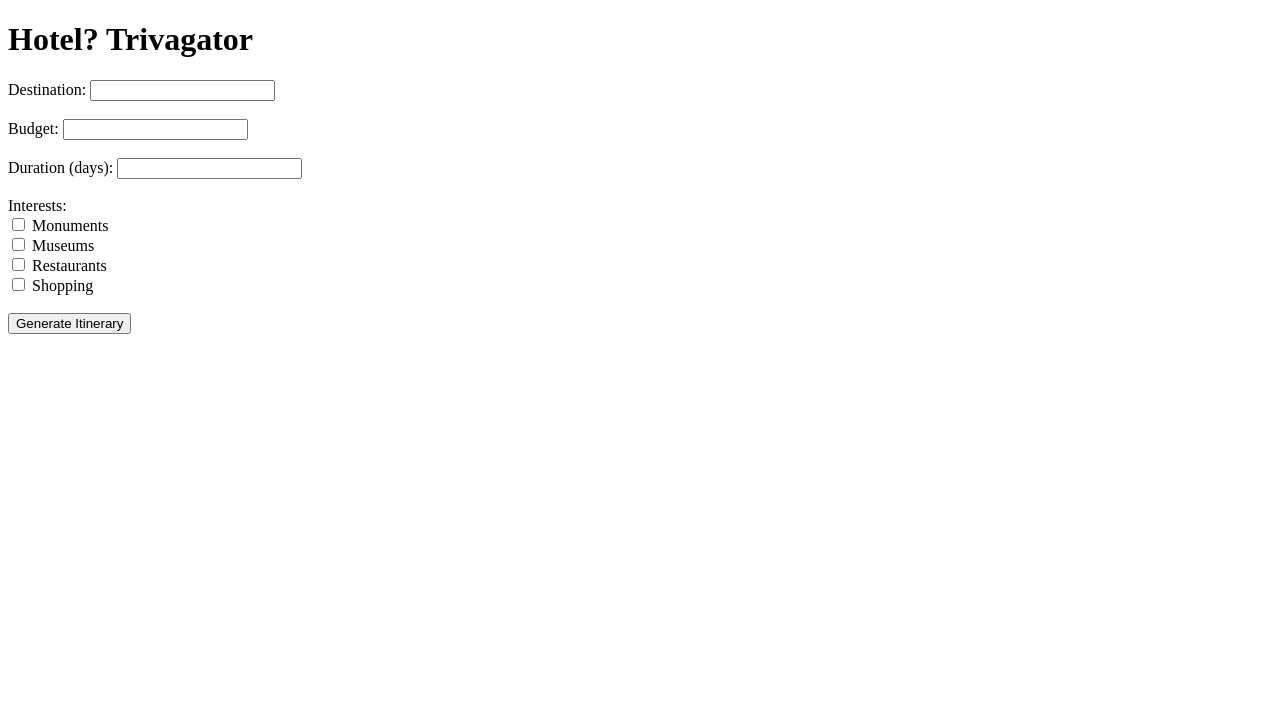
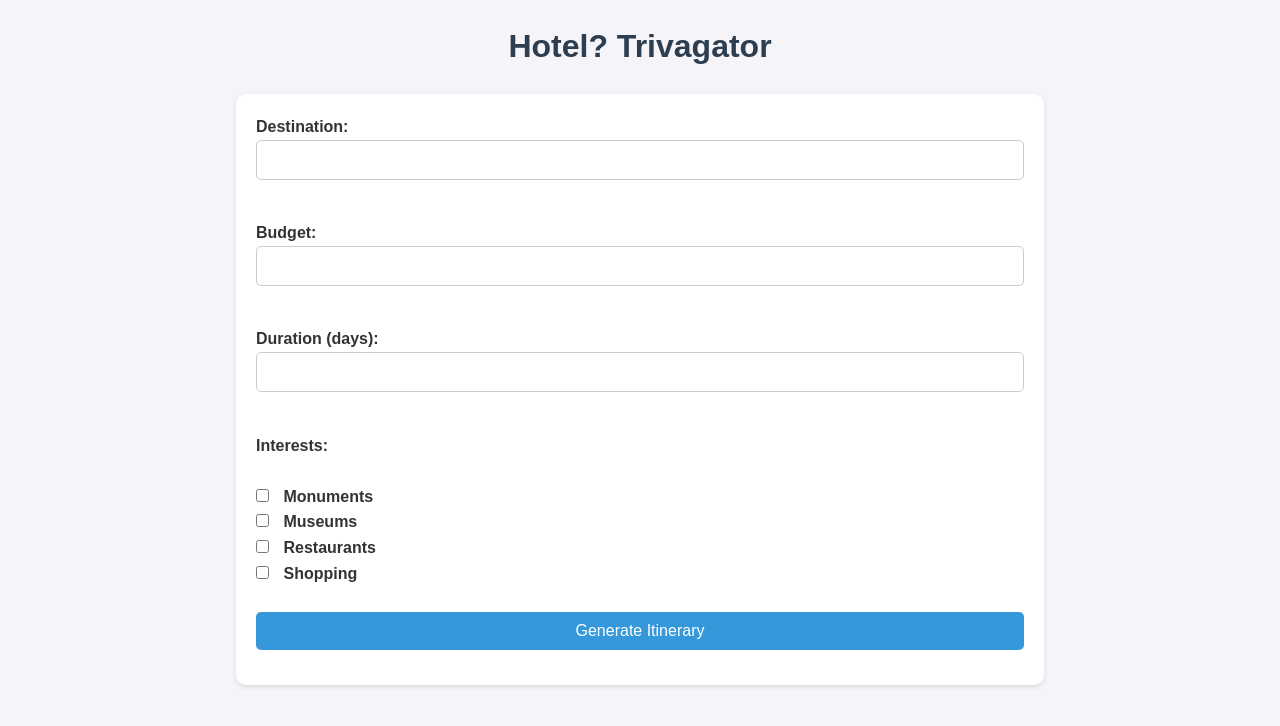
Before and after one commit to Pndwiga11/Hotel-Trivagator, a Flask app: page / in a window 1280 px wide. Shown: the top 726 px of the page. Run offline with Flask 3, Linux system fonts and the light colour scheme.

Commit message:
added css file/updated html file

```diff
--- /dev/null
+++ b/src/static/style.css
@@ -0,0 +1,107 @@
+/* General Styles */
+body {
+    font-family: Arial, sans-serif;
+    margin: 0;
+    padding: 0;
+    background-color: #f4f4f9;
+    color: #333;
+    line-height: 1.6;
+}
+
+h1, h2 {
+    text-align: center;
+    color: #2c3e50;
+}
+
+
+form label[for="interests"] {
+    font-weight: bold;
+    display: block;
+    margin-bottom: 0;
+    padding-bottom: 0;
+}
+
+form input[type="checkbox"] {
+    margin: 5px 10px 5px 0;
+    display: inline-block;
+}
+
+form label {
+    display: inline;
+    margin-right: 20px;
+}
+
+/* Form Styling */
+form {
+    width: 60%;
+    margin: 20px auto;
+    padding: 20px;
+    background: #fff;
+    border-radius: 10px;
+    box-shadow: 0 2px 5px rgba(0, 0, 0, 0.1);
+}
+
+label {
+    display: block;
+    font-weight: bold;
+    margin-bottom: 5px;
+}
+
+input, button, select {
+    width: 100%;
+    padding: 10px;
+    margin-bottom: 15px;
+    border: 1px solid #ccc;
+    border-radius: 5px;
+    box-sizing: border-box;
+    font-size: 16px;
+}
+
+input[type="checkbox"] {
+    width: auto;
+}
+
+button {
+    background: #3498db;
+    color: #fff;
+    border: none;
+    cursor: pointer;
+    transition: background 0.3s ease;
+}
+
+button:hover {
+    background: #2980b9;
+}
+
+/* Error Message */
+p.error {
+    color: red;
+    text-align: center;
+    margin: 10px auto;
+}
+
+/* Results Page */
+ol {
+    list-style: none;
+    padding: 0;
+}
+
+ol li {
+    background: #fff;
+    margin: 10px auto;
+    padding: 15px;
+    border-radius: 10px;
+    box-shadow: 0 2px 5px rgba(0, 0, 0, 0.1);
+}
+
+a {
+    display: block;
+    text-align: center;
+    color: #3498db;
+    text-decoration: none;
+    margin-top: 20px;
+}
+
+a:hover {
+    text-decoration: underline;
+}
--- a/src/templates/index.html
+++ b/src/templates/index.html
@@ -12,12 +12,13 @@
     <meta charset="UTF-8">
     <meta name="viewport" content="width=device-width, initial-scale=1.0">
     <title>Hotel? Trivagator</title>
+    <link rel="stylesheet" href="{{ url_for('static', filename='style.css') }}">
 </head>
 <body>
     <h1>Hotel? Trivagator</h1>
 
     {% if error %}
-        <p style="color: red;">{{ error }}</p>
+        <p class="error">{{ error }}</p>
     {% endif %}
 
     <form action="/plan" method="POST">
@@ -41,7 +42,7 @@
         <label for="shopping">Shopping</label><br><br>
 
 
-        <button type="submit">Generate Itinerary</button>
+        <button type="submit" class="btn">Generate Itinerary</button>
     </form>
 </body>
 </html>
--- a/src/templates/results.html
+++ b/src/templates/results.html
@@ -13,6 +13,7 @@
     <meta charset="UTF-8">
     <meta name="viewport" content="width=device-width, initial-scale=1.0">
     <title>Itinerary Results</title>
+    <link rel="stylesheet" href="{{ url_for('static', filename='style.css') }}">
 </head>
 <body>
     <h1>Your Trip Itinerary</h1>
```
